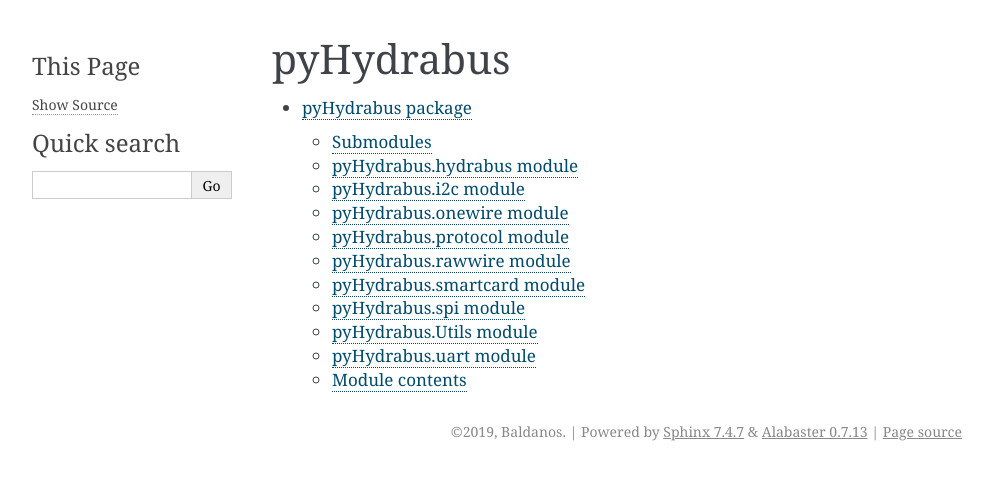
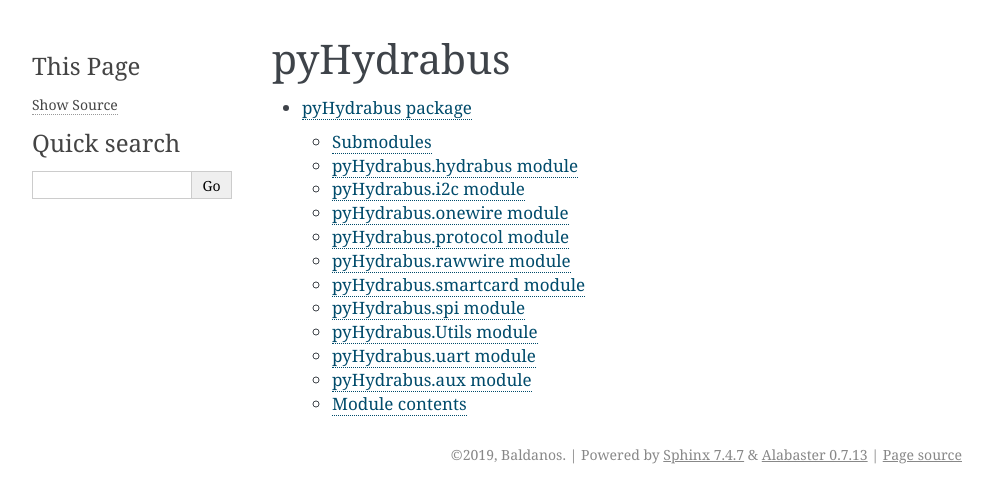
Before and after one commit to hydrabus/pyHydrabus, a Sphinx documentation site: the page built from docs/source/modules.rst, in a window 1280 px wide. Shown: the top 503 px of the page, without its empty margins (148-1141 px from the left). Built offline with Sphinx 7.4.7, drawn with Linux system fonts in a browser that asks for light colours.

Commit message:
Update pyHydrabus doc and .gitignore

```diff
--- a/docs/source/pyHydrabus.rst
+++ b/docs/source/pyHydrabus.rst
@@ -76,6 +76,14 @@
     :undoc-members:
     :show-inheritance:
 
+pyHydrabus.aux module
+----------------------
+
+.. automodule:: pyHydrabus.aux
+    :members:
+    :undoc-members:
+    :show-inheritance:
+
 
 Module contents
 ---------------
```
Also changed, not shown: 1 other file.
